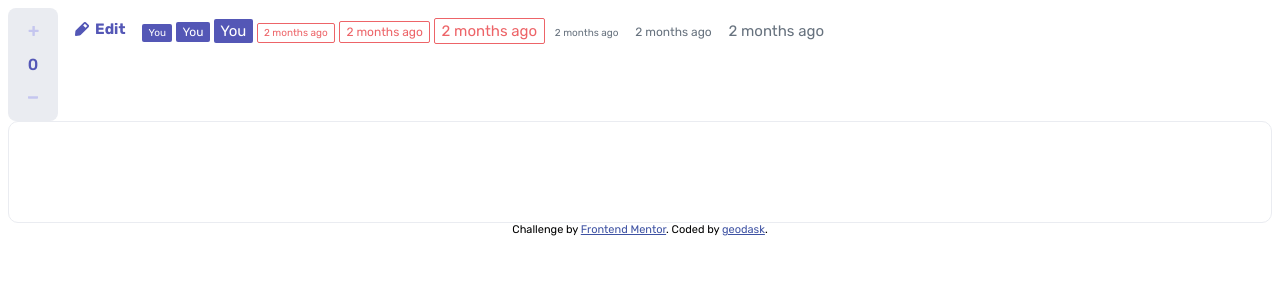
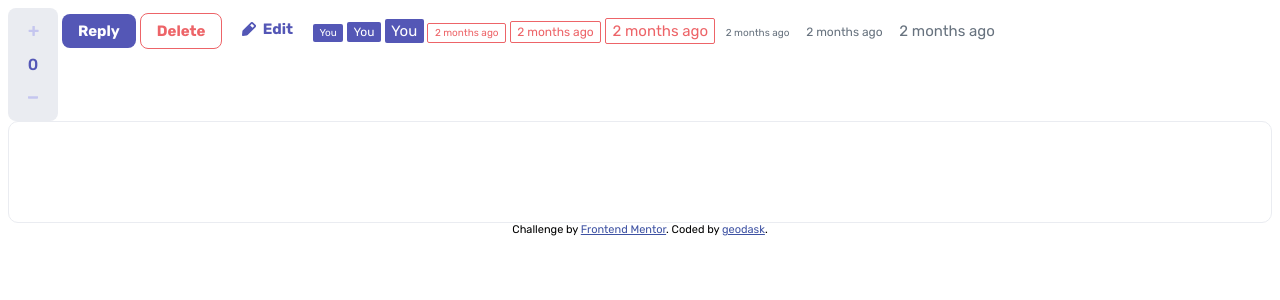
Before and after one commit to geodask/interactive-comments-section-v1, a Svelte app: page / in a window 1280 px wide. Shown: the top 300 px of the page. Built offline with nearby package versions, Linux system fonts and the light colour scheme.

Commit message:
Improve buttons

```diff
--- a/src/App.svelte
+++ b/src/App.svelte
@@ -1,13 +1,17 @@
 <script lang="ts">
-  import ActionButton from './components/ActionButton.svelte';
   import Badge from './components/Badge.svelte';
+  import Button from './components/Button.svelte';
   import LikeCounter from './components/LikeCounter.svelte';
   import TextArea from './components/TextArea.svelte';
 </script>
 
 <main>
   <LikeCounter />
-  <ActionButton action="edit" />
+  <Button>Reply</Button>
+  <Button color="red" type="outline">Delete</Button>
+  <Button color="blue" type="text-only" icon="edit">Edit</Button>
+
+
   <Badge color="blue" size="sm">You</Badge>
   <Badge color="blue">You</Badge>
   <Badge color="blue" size="lg">You</Badge>
--- a/src/components/ActionButton.svelte
+++ /dev/null
@@ -1,64 +0,0 @@
-<script lang="ts">
-  import iconDelete from '../assets/images/icon-delete.svg';
-  import iconEdit from '../assets/images/icon-edit.svg';
-  import iconReply from '../assets/images/icon-reply.svg';
-
-  export let action: 'reply' | 'delete' | 'edit';
-
-  $: label = {
-    reply: 'Reply',
-    delete: 'Delete',
-    edit: 'Edit',
-  }[action];
-
-  $: icon = {
-    reply: iconReply,
-    delete: iconDelete,
-    edit: iconEdit,
-  }[action];
-
-  $: modifier = {
-    reply: 'info',
-    edit: 'info',
-    delete: 'danger',
-  }[action];
-</script>
-
-<button class="action-button action-button--{modifier}">
-  {#if action}
-    <img src={icon} alt="reply" class="action-button__icon" />
-  {/if}
-  <span class="action-button__label">
-    {label}
-  </span>
-</button>
-
-<style scoped>
-  .action-button {
-    border: none;
-    padding: 0.5rem 0.8rem;
-    font-size: 15px;
-    font-weight: 700;
-    display: inline-flex;
-    align-items: center;
-    cursor: pointer;
-    background: none;
-    color: var(--color-primary-moderate-blue);
-  }
-
-  .action-button--info {
-    color: var(--color-primary-moderate-blue);
-  }
-
-  .action-button--danger {
-    color: var(--color-primary-soft-red);
-  }
-
-  .action-button:hover {
-    opacity: 0.5;
-  }
-
-  .action-button > :first-child {
-    margin-right: 0.4rem;
-  }
-</style>
--- /dev/null
+++ b/src/components/Button.svelte
@@ -0,0 +1,82 @@
+<script lang="ts">
+  import iconDelete from '../assets/images/icon-delete.svg';
+  import iconEdit from '../assets/images/icon-edit.svg';
+  import iconReply from '../assets/images/icon-reply.svg';
+
+  export let icon: 'reply' | 'delete' | 'edit' | undefined = undefined;
+  export let color: 'blue' | 'red' = 'blue';
+  export let iconPosition: 'left' | 'right' = 'left';
+  export let type: 'solid' | 'outline' | 'text-only' = 'solid';
+
+  $: iconSrc = {
+    reply: iconReply,
+    delete: iconDelete,
+    edit: iconEdit,
+  }[icon];
+</script>
+
+<button on:click class="button button--{color} button--icon-{iconPosition} button--{type}">
+  {#if iconSrc}
+    <img src={iconSrc} alt="reply" class="button__icon" />
+  {/if}
+  <span class="button__label">
+    <slot />
+  </span>
+</button>
+
+<style scoped>
+  .button {
+    --main-color: var(--color-primary-moderate-blue);
+
+    border: none;
+    padding: 0.5rem 0.8rem;
+    font-size: 15px;
+    font-weight: 700;
+    display: inline-flex;
+    align-items: center;
+    cursor: pointer;
+    border-radius: 8px;
+    padding: 0.5rem 1rem;
+    background-color: var(--main-color);
+    color: var(--color-neutral-white);
+  }
+
+  .button--icon-left {
+    flex-direction: row;
+  }
+
+  .button--icon-right {
+    flex-direction: row-reverse;
+  }
+
+  .button--blue {
+    --main-color: var(--color-primary-moderate-blue);
+  }
+
+  .button--red {
+    --main-color: var(--color-primary-soft-red);
+  }
+
+  .button--outline {
+    background: none;
+    border: 1px solid var(--main-color);
+    color: var(--main-color);
+  }
+
+  .button--text-only {
+    background: none;
+    color: var(--main-color);
+  }
+
+  .button:hover {
+    opacity: 0.7;
+  }
+
+  .button--icon-left > :first-child + * {
+    margin-left: 0.4rem;
+  }
+
+  .button--icon-right > :first-child + * {
+    margin-right: 0.4rem;
+  }
+</style>
```
